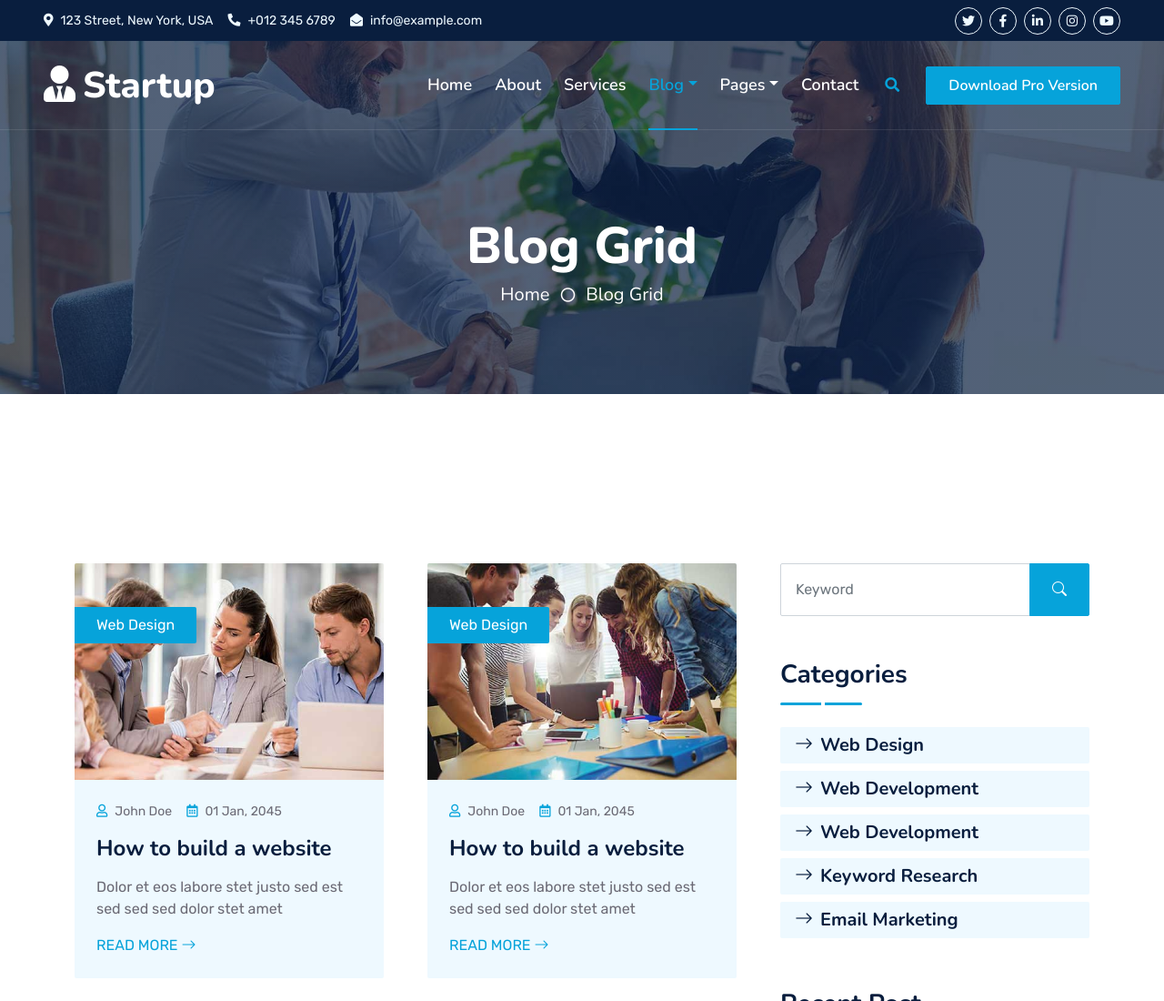
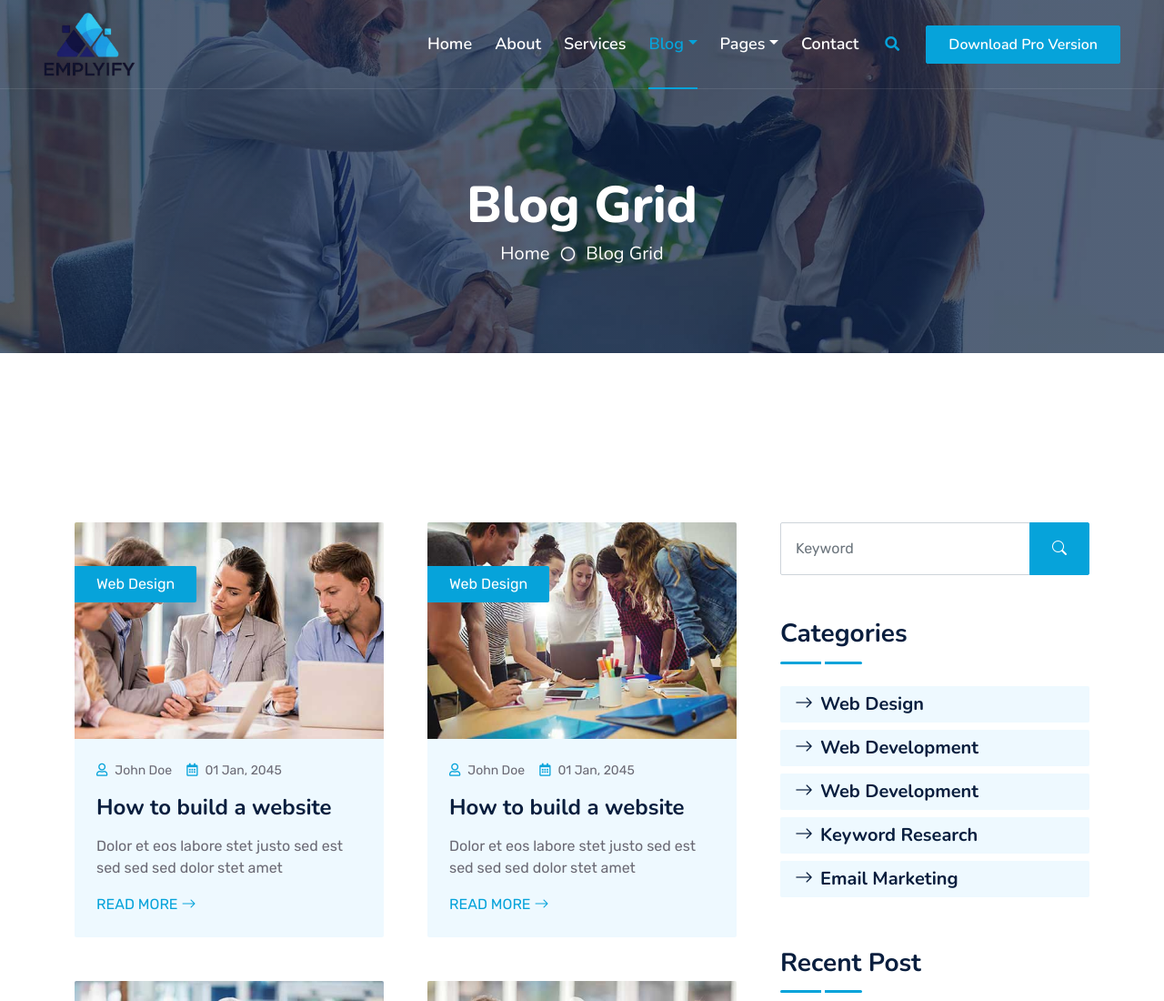
Before and after one commit to THEROHAN01/Emplyify, a plain HTML site: page Emplyify/blog.html in a window 1280 px wide. Shown: the top 1100 px of the page at 91% size. Drawn offline with nearby package versions, Linux system fonts and the light colour scheme.

Commit message:
Update blog.html

```diff
--- a/Emplyify/blog.html
+++ b/Emplyify/blog.html
@@ -3,7 +3,7 @@
 
 <head>
     <meta charset="utf-8">
-    <title>Startup - Startup Website Template</title>
+    <title>Emplyify</title>
     <meta content="width=device-width, initial-scale=1.0" name="viewport">
     <meta content="Free HTML Templates" name="keywords">
     <meta content="Free HTML Templates" name="description">
@@ -40,7 +40,7 @@
 
 
     <!-- Topbar Start -->
-    <div class="container-fluid bg-dark px-5 d-none d-lg-block">
+<!--     <div class="container-fluid bg-dark px-5 d-none d-lg-block">
         <div class="row gx-0">
             <div class="col-lg-8 text-center text-lg-start mb-2 mb-lg-0">
                 <div class="d-inline-flex align-items-center" style="height: 45px;">
@@ -59,7 +59,7 @@
                 </div>
             </div>
         </div>
-    </div>
+    </div> -->
     <!-- Topbar End -->
 
 
@@ -67,7 +67,9 @@
     <div class="container-fluid position-relative p-0">
         <nav class="navbar navbar-expand-lg navbar-dark px-5 py-3 py-lg-0">
             <a href="index.html" class="navbar-brand p-0">
-                <h1 class="m-0"><i class="fa fa-user-tie me-2"></i>Startup</h1>
+<!--                 <h1 class="m-0"><i class="fa fa-user-tie me-2"></i>Startup</h1> -->
+		<img src="img/logo1.png" alt="Emplyify Logo" style="height: 70px;">
+
             </a>
             <button class="navbar-toggler" type="button" data-bs-toggle="collapse" data-bs-target="#navbarCollapse">
                 <span class="fa fa-bars"></span>
```
